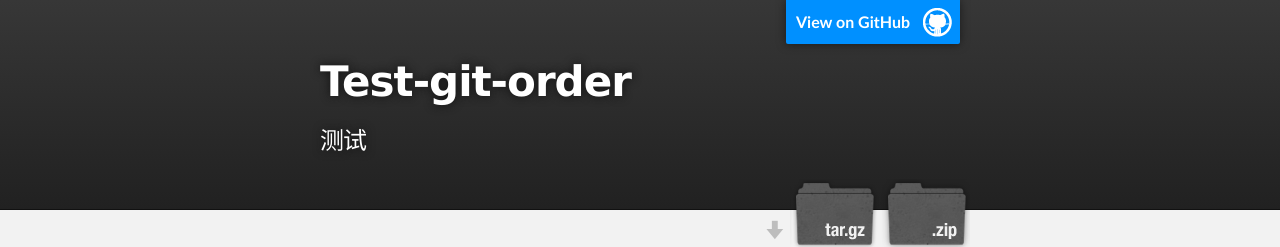
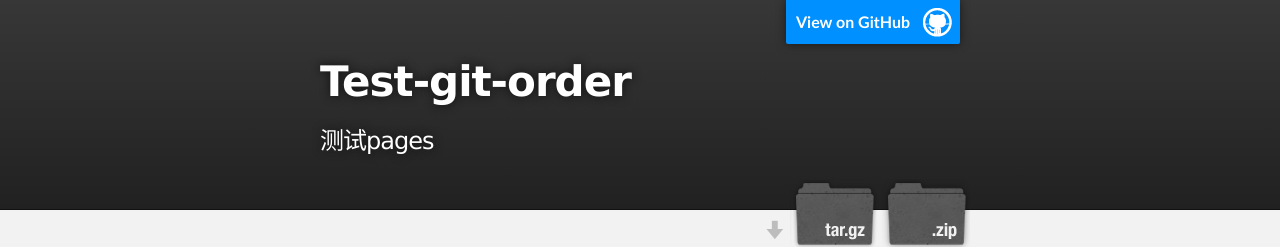
Before and after one commit to Midaoi/test-git-order, a plain HTML site: page index.html in a window 1280 px wide. Shown: the top 247 px of the page. Drawn offline with Linux system fonts and the light colour scheme.

Commit message:
测试pages

```diff
--- a/index.html
+++ b/index.html
@@ -19,7 +19,7 @@
           <a id="forkme_banner" href="https://github.com/Midaoi/test-git-order">View on GitHub</a>
 
           <h1 id="project_title">Test-git-order</h1>
-          <h2 id="project_tagline">测试</h2>
+          <h2 id="project_tagline">测试pages</h2>
 
             <section id="downloads">
               <a class="zip_download_link" href="https://github.com/Midaoi/test-git-order/zipball/master">Download this project as a .zip file</a>
```
